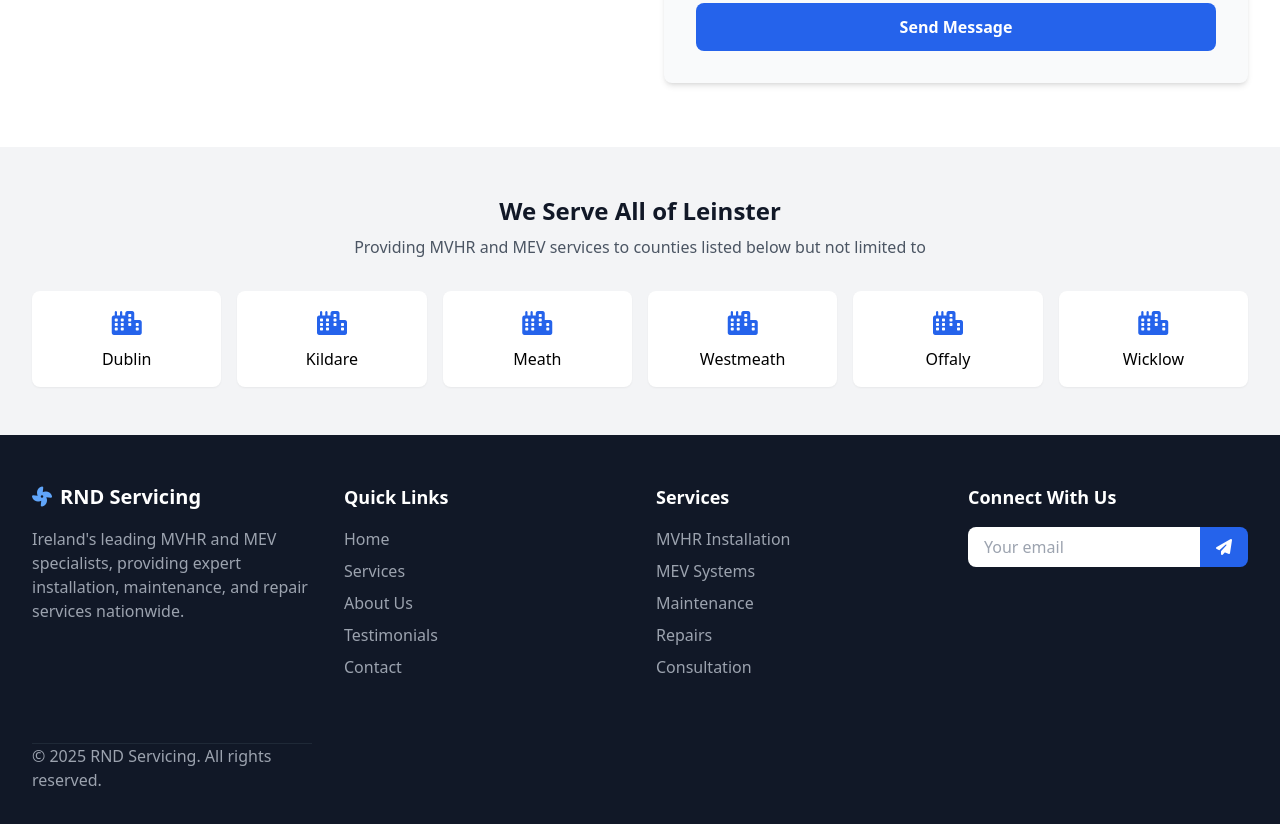
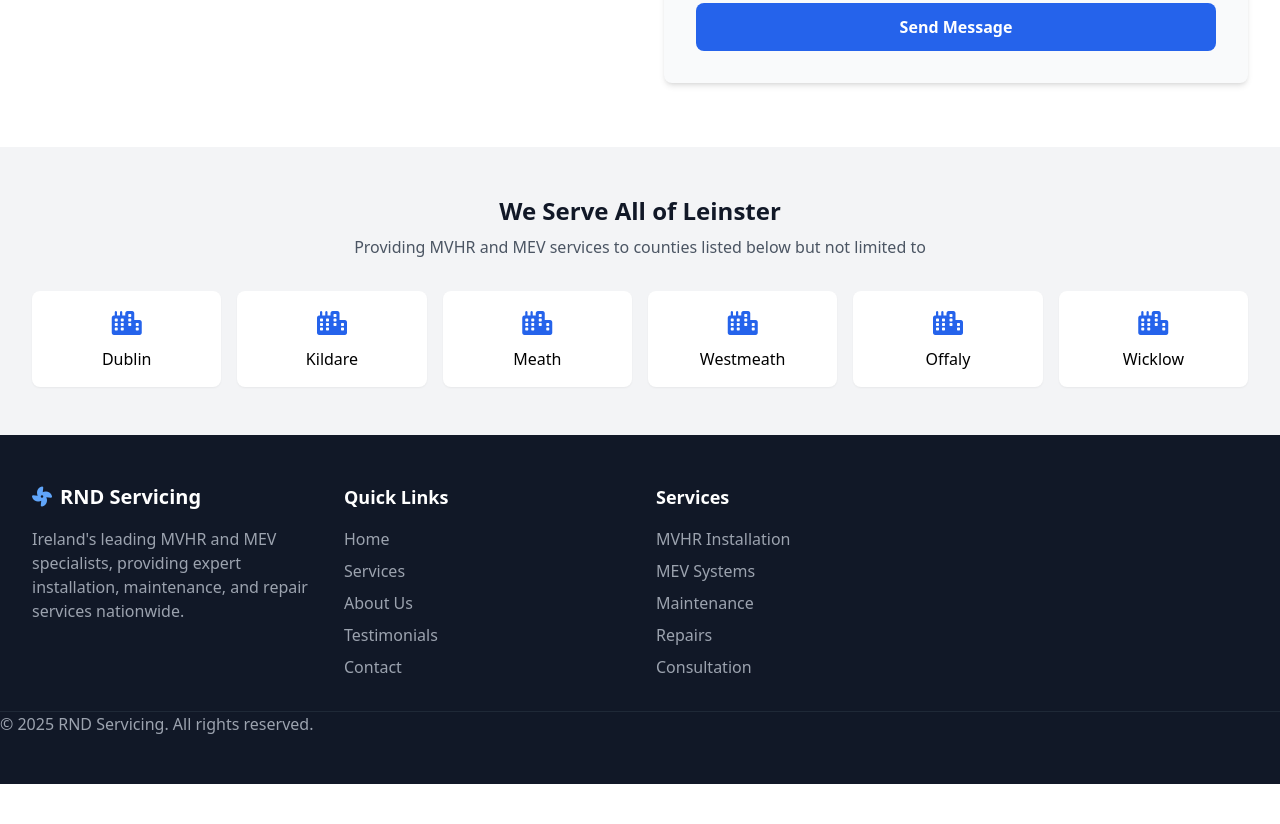
Before and after one commit to rndservicing/website-backend, a plain HTML site: page frontend/index.html in a window 1280 px wide. Shown: the part 3993-4817 px from the top of the page. After the commit the page ends 4777 px from the top, so only its background shows below. Drawn offline with nearby package versions, Linux system fonts and the light colour scheme.

Commit message:
Update index.html

```diff
--- a/frontend/index.html
+++ b/frontend/index.html
@@ -585,13 +585,6 @@
                     </ul>
                 </div>
 
-                <div>
-                    <h4 class="font-bold text-lg mb-4">Connect With Us</h4>
-                    <div class="flex space-x-4 mb-4">
-                    <div class="flex">
-                        <input type="email" placeholder="Your email" class="px-4 py-2 rounded-l-lg text-gray-900 w-full">
-                        <button class="bg-blue-600 hover:bg-blue-700 px-4 py-2 rounded-r-lg"><i class="fas fa-paper-plane"></i></button>
-                    </div>
                 </div>
             </div>
 
```
